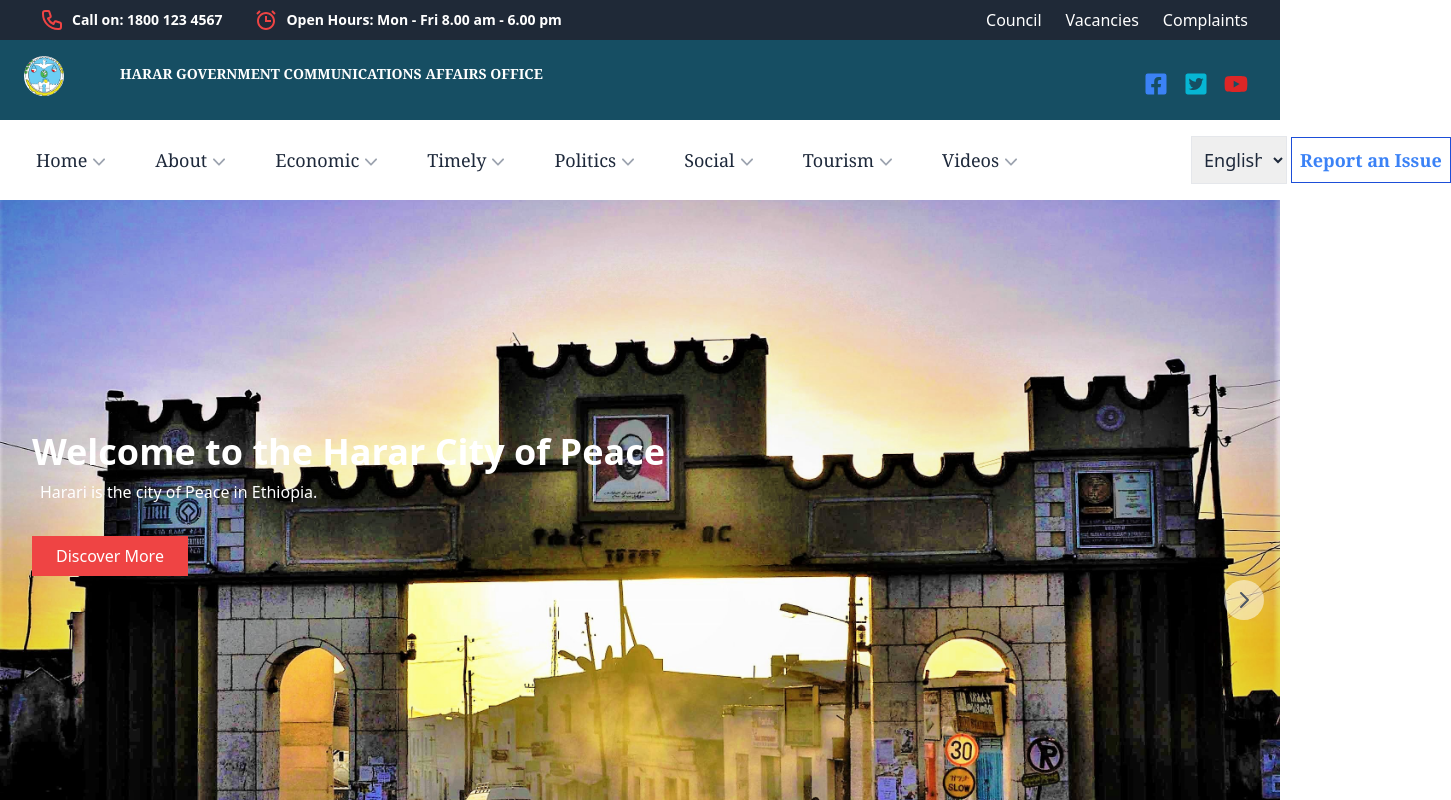
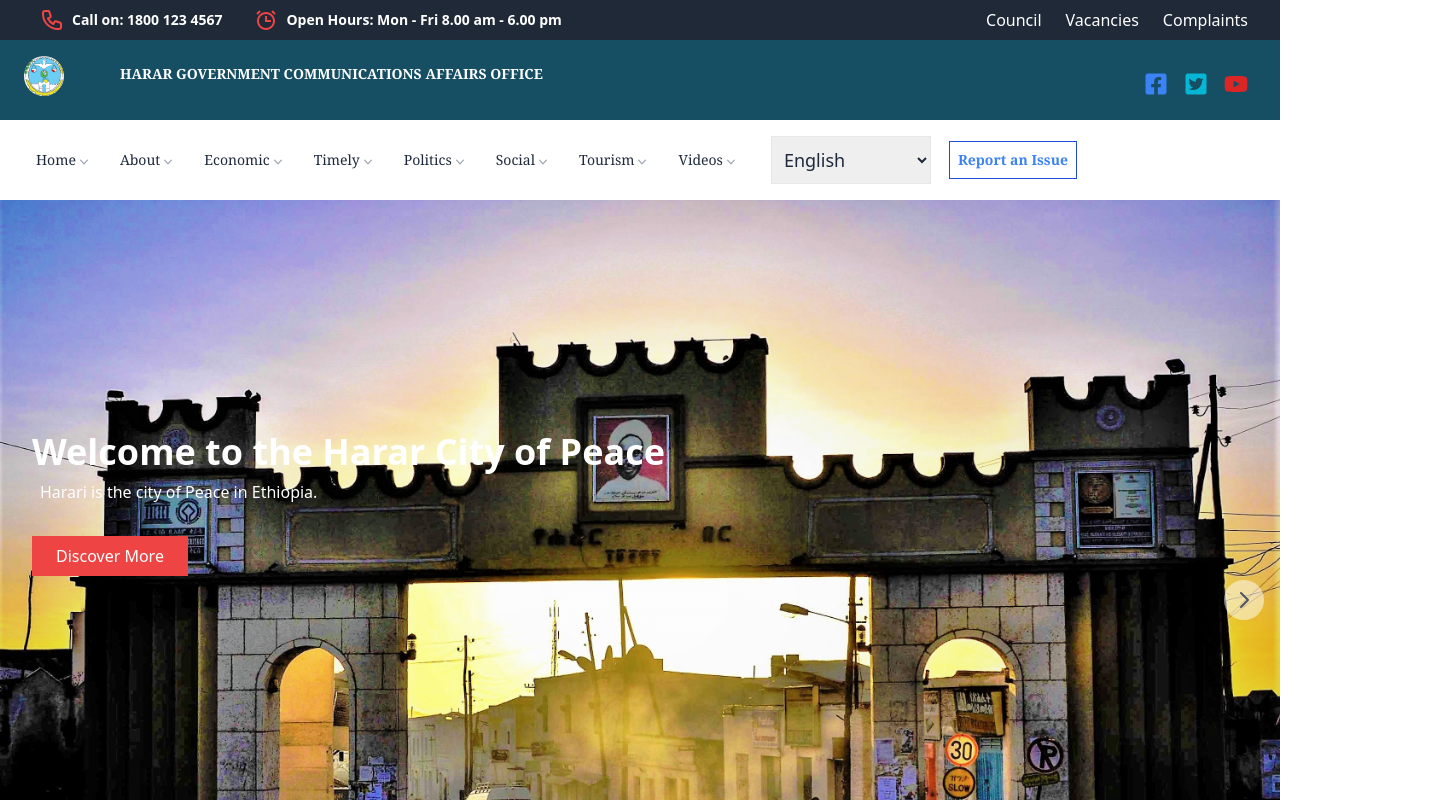
Before and after one commit to fufex3934/frontend, a React (Vite) app: page / in a window 1280 px wide. Shown: the top 800 px of the page, 1451 px wide, since content can reach past the window. Built offline with nearby package versions, Linux system fonts and the light colour scheme.

Commit message:
nav bar correction

```diff
--- a/src/components/navbars/bottomnav/BottomNav.jsx
+++ b/src/components/navbars/bottomnav/BottomNav.jsx
@@ -50,11 +50,11 @@ const BottomNavbar = () => {
           )}
 
           <div className="hidden lg:block">
-            <ul className="flex items-center space-x-6">
+            <ul className="flex items-center space-x-2">
             <li className="group z-10 relative dropdown   text-gray-600 hover:text-orange-600 cursor-pointer text-md font-serif ">
-            <a  className="inline-flex w-full justify-center gap-x-0  bg-white px-3 py-2 text-lg text-[#1e293b] " id="menu-button" aria-expanded="true" aria-haspopup="true">
+            <a  className="inline-flex w-full justify-center gap-x-0  bg-white px-3 py-2 text-sm text-[#1e293b] " id="menu-button" aria-expanded="true" aria-haspopup="true">
               Home
-              <svg className="-mr-1 h-6 w-6 mt-1 text-gray-400" viewBox="0 0 20 20" fill="currentColor" aria-hidden="true">
+              <svg className="-mr-1 h-4 w-4 mt-1  text-gray-400" viewBox="0 0 20 20" fill="currentColor" aria-hidden="true">
                 <path fillRule="evenodd" d="M5.23 7.21a.75.75 0 011.06.02L10 11.168l3.71-3.938a.75.75 0 111.08 1.04l-4.25 4.5a.75.75 0 01-1.08 0l-4.25-4.5a.75.75 0 01.02-1.06z" clipRule="evenodd" />
               </svg>
             </a>
@@ -70,9 +70,9 @@ const BottomNavbar = () => {
         </div>
             </li>
             <li className="group z-10 relative dropdown   text-gray-600 hover:text-orange-600 cursor-pointer text-md font-serif ">
-              <a  className="inline-flex w-full justify-center gap-x-0  bg-white px-3 py-2 text-lg text-[#1e293b]" id="menu-button" aria-expanded="true" aria-haspopup="true">
+              <a  className="inline-flex w-full justify-center gap-x-0  bg-white px-3 py-2 text-sm text-[#1e293b]" id="menu-button" aria-expanded="true" aria-haspopup="true">
                 About
-                <svg className="-mr-1 h-6 w-6 mt-1 text-gray-400" viewBox="0 0 20 20" fill="currentColor" aria-hidden="true">
+                <svg className="-mr-1 h-4 w-4 mt-1  text-gray-400" viewBox="0 0 20 20" fill="currentColor" aria-hidden="true">
                   <path fillRule="evenodd" d="M5.23 7.21a.75.75 0 011.06.02L10 11.168l3.71-3.938a.75.75 0 111.08 1.04l-4.25 4.5a.75.75 0 01-1.08 0l-4.25-4.5a.75.75 0 01.02-1.06z" clipRule="evenodd" />
                 </svg>
               </a>
@@ -87,9 +87,9 @@ const BottomNavbar = () => {
               </div>
             </li>
     <li className="group z-10 relative dropdown   text-gray-600 hover:text-orange-600 cursor-pointer text-md font-serif ">
-      <a className="inline-flex w-full justify-center gap-x-0  bg-white px-3 py-2 text-lg text-[#1e293b]" id="menu-button" aria-expanded="true" aria-haspopup="true">
+      <a className="inline-flex w-full justify-center gap-x-0  bg-white px-3 py-2 text-sm text-[#1e293b]" id="menu-button" aria-expanded="true" aria-haspopup="true">
         Economic
-        <svg className="-mr-1 h-6 w-6 mt-1 text-gray-400" viewBox="0 0 20 20" fill="currentColor" aria-hidden="true">
+        <svg className="-mr-1 h-4 w-4 mt-1  text-gray-400" viewBox="0 0 20 20" fill="currentColor" aria-hidden="true">
           <path fillRule="evenodd" d="M5.23 7.21a.75.75 0 011.06.02L10 11.168l3.71-3.938a.75.75 0 111.08 1.04l-4.25 4.5a.75.75 0 01-1.08 0l-4.25-4.5a.75.75 0 01.02-1.06z" clipRule="evenodd" />
         </svg>
       </a>
@@ -105,8 +105,8 @@ const BottomNavbar = () => {
         </div>
     </li>
     <li className="group z-10 relative dropdown   text-gray-600 hover:text-orange-600 cursor-pointer text-md font-serif ">
-      <a className="inline-flex w-full justify-center gap-x-0  bg-white px-3 py-2 text-lg text-[#1e293b]" id="menu-button" aria-expanded="true" aria-haspopup="true">Timely
-        <svg className="-mr-1 h-6 w-6 mt-1 text-gray-400" viewBox="0 0 20 20" fill="currentColor" aria-hidden="true">
+      <a className="inline-flex w-full justify-center gap-x-0  bg-white px-3 py-2 text-sm text-[#1e293b]" id="menu-button" aria-expanded="true" aria-haspopup="true">Timely
+        <svg className="-mr-1 h-4 w-4 mt-1  text-gray-400" viewBox="0 0 20 20" fill="currentColor" aria-hidden="true">
           <path fillRule="evenodd" d="M5.23 7.21a.75.75 0 011.06.02L10 11.168l3.71-3.938a.75.75 0 111.08 1.04l-4.25 4.5a.75.75 0 01-1.08 0l-4.25-4.5a.75.75 0 01.02-1.06z" clipRule="evenodd" />
         </svg>
       </a>
@@ -121,9 +121,9 @@ const BottomNavbar = () => {
         </div>
     </li>
     <li className="group z-10 relative dropdown   text-gray-600 hover:text-orange-600 cursor-pointer text-md font-serif ">
-      <a className="inline-flex w-full justify-center gap-x-0  bg-white px-3 py-2 text-lg text-[#1e293b]" id="menu-button" aria-expanded="true" aria-haspopup="true">
+      <a className="inline-flex w-full justify-center gap-x-0  bg-white px-3 py-2 text-sm text-[#1e293b]" id="menu-button" aria-expanded="true" aria-haspopup="true">
         Politics
-        <svg className="-mr-1 h-6 w-6 mt-1 text-gray-400" viewBox="0 0 20 20" fill="currentColor" aria-hidden="true">
+        <svg className="-mr-1 h-4 w-4 mt-1  text-gray-400" viewBox="0 0 20 20" fill="currentColor" aria-hidden="true">
           <path fillRule="evenodd" d="M5.23 7.21a.75.75 0 011.06.02L10 11.168l3.71-3.938a.75.75 0 111.08 1.04l-4.25 4.5a.75.75 0 01-1.08 0l-4.25-4.5a.75.75 0 01.02-1.06z" clipRule="evenodd" />
         </svg>
       </a>
@@ -138,9 +138,9 @@ const BottomNavbar = () => {
         </div>
     </li>
     <li className="group z-10 relative dropdown   text-gray-600 hover:text-orange-600 cursor-pointer text-md font-serif ">
-      <a className="inline-flex w-full justify-center gap-x-0  bg-white px-3 py-2 text-lg text-[#1e293b]" id="menu-button" aria-expanded="true" aria-haspopup="true">
+      <a className="inline-flex w-full justify-center gap-x-0  bg-white px-3 py-2 text-sm text-[#1e293b]" id="menu-button" aria-expanded="true" aria-haspopup="true">
         Social
-        <svg className="-mr-1 h-6 w-6 mt-1 text-gray-400" viewBox="0 0 20 20" fill="currentColor" aria-hidden="true">
+        <svg className="-mr-1 h-4 w-4 mt-1  text-gray-400" viewBox="0 0 20 20" fill="currentColor" aria-hidden="true">
           <path fillRule="evenodd" d="M5.23 7.21a.75.75 0 011.06.02L10 11.168l3.71-3.938a.75.75 0 111.08 1.04l-4.25 4.5a.75.75 0 01-1.08 0l-4.25-4.5a.75.75 0 01.02-1.06z" clipRule="evenodd" />
         </svg>
       </a>
@@ -155,9 +155,9 @@ const BottomNavbar = () => {
         </div>
     </li>
     <li className="group z-10 relative dropdown   text-gray-600 hover:text-orange-600 cursor-pointer text-md font-serif ">
-      <a className="inline-flex w-full justify-center gap-x-0  bg-white px-3 py-2 text-lg text-[#1e293b] " id="menu-button" aria-expanded="true" aria-haspopup="true">
+      <a className="inline-flex w-full justify-center gap-x-0  bg-white px-3 py-2 text-sm text-[#1e293b] " id="menu-button" aria-expanded="true" aria-haspopup="true">
         Tourism
-        <svg className="-mr-1 h-6 w-6 mt-1 text-gray-400" viewBox="0 0 20 20" fill="currentColor" aria-hidden="true">
+        <svg className="-mr-1 h-4 w-4 mt-1  text-gray-400" viewBox="0 0 20 20" fill="currentColor" aria-hidden="true">
           <path fillRule="evenodd" d="M5.23 7.21a.75.75 0 011.06.02L10 11.168l3.71-3.938a.75.75 0 111.08 1.04l-4.25 4.5a.75.75 0 01-1.08 0l-4.25-4.5a.75.75 0 01.02-1.06z" clipRule="evenodd" />
         </svg>
       </a>
@@ -172,9 +172,9 @@ const BottomNavbar = () => {
         </div>
     </li>
     <li className="group z-10 relative dropdown   text-gray-600 hover:text-orange-600 cursor-pointer text-md font-serif ">
-      <a  className="inline-flex w-full justify-center gap-x-0  bg-white px-3 py-2 text-lg text-[#1e293b]" id="menu-button" aria-expanded="true" aria-haspopup="true">
+      <a  className="inline-flex w-full justify-center gap-x-0  bg-white px-3 py-2 text-sm text-[#1e293b]" id="menu-button" aria-expanded="true" aria-haspopup="true">
         Videos
-        <svg className="-mr-1 h-6 w-6 mt-1 text-gray-400" viewBox="0 0 20 20" fill="currentColor" aria-hidden="true">
+        <svg className="-mr-1 h-4 w-4 mt-1  text-gray-400" viewBox="0 0 20 20" fill="currentColor" aria-hidden="true">
           <path fillRule="evenodd" d="M5.23 7.21a.75.75 0 011.06.02L10 11.168l3.71-3.938a.75.75 0 111.08 1.04l-4.25 4.5a.75.75 0 01-1.08 0l-4.25-4.5a.75.75 0 01.02-1.06z" clipRule="evenodd" />
         </svg>
       </a>
@@ -188,11 +188,12 @@ const BottomNavbar = () => {
         </ul>
         </div>
     </li>
-    <li className='relative left-[120px] p-0'>
+    <li className=''>
       <Language/>
     </li>
-    <li className="text-gray-600 hover:text-orange-600 cursor-pointer relative left-[100px] font-serif">
-      <button className="bg-transparent hover:bg-orange-700 text-blue-500 text-lg font-semibold hover:text-white p-2 border border-blue-700 rounded-0 overflow-hidden whitespace-nowrap transition-colors duration-300 ease-in-out">
+    <li className="text-gray-600 hover:text-orange-600 cursor-pointer relative left-[10px] font-serif">
+      <button className="bg-transparent hover:bg-orange-700 text-blue-500 text-sm font-semibold hover:text-white p-2 border border-blue-700
+      rounded-0 overflow-hidden whitespace-nowrap transition-colors duration-300 ease-in-out">
         Report an Issue
       </button>
     </li>
--- a/src/components/navbars/bottomnav/Language.jsx
+++ b/src/components/navbars/bottomnav/Language.jsx
@@ -19,7 +19,7 @@ const Language = () => {
     <select
       value={selectedLanguage}
       onChange={(e) => languageChangeHandler(e.target.value)}
-      className="ml-4 border text-lg rounded-0 p-2 border-grey h-12 w-24 "
+      className="ml-4 border text-lg rounded-0 p-2 border-grey h-12 w-40 "
     >
       {languageOptions.map((option) => (
         <option key={option.value} value={option.value} >
```
